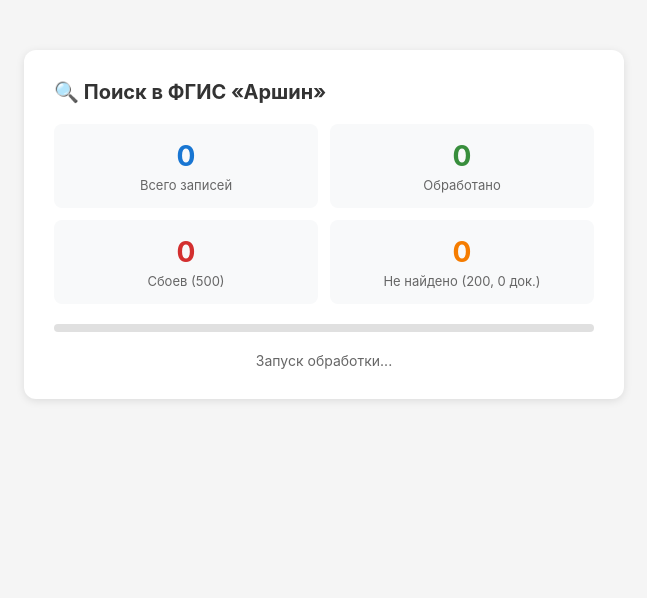
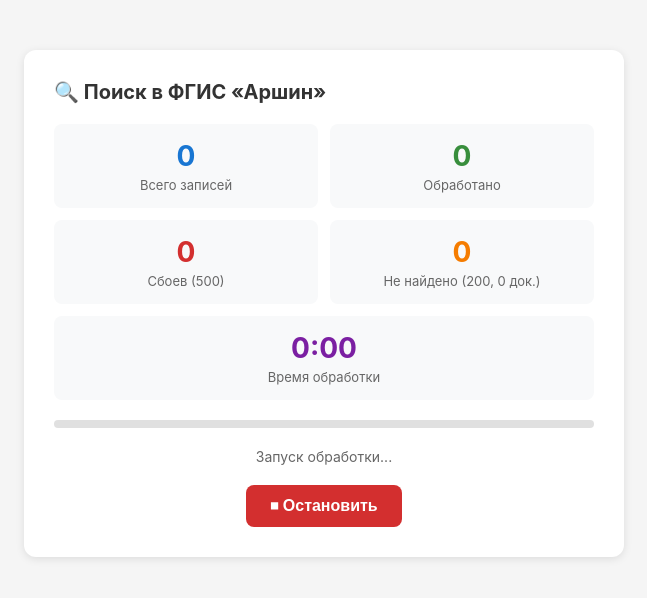
Before and after one commit to hvt62/rabota-s-fgis-arshin, a Flask app: template templates/progress.html in a window 1280 px wide. Shown: the top 598 px of the page, without its empty margins (316-963 px from the left). Run offline with Flask 3, Linux system fonts and the light colour scheme; the template is opened without the code that fills it, so the values that code supplies are empty.

Commit message:
feat: кнопка остановки обработки, время обработки на странице прогресса

```diff
--- a/app.py
+++ b/app.py
@@ -159,12 +159,46 @@ def process_docs(docs, num, mi_type):
     return records
 
 
+def finalize_results(task_id, rows_data, results, errors_list):
+    """Финализировать результаты: добавить не найденные, отсортировать."""
+    with progress_lock:
+        pending = progress_store[task_id].get("pending_items", [])
+
+    for item in pending:
+        results.append({
+            "number": item["number"],
+            "input_type": item["type"] if item["type"] else "",
+            "mi_number": "",
+            "title": "Не найдено",
+            "type": "",
+            "modification": "",
+            "verification_date": "",
+            "valid_date": "",
+            "applicability": "",
+            "org_title": "",
+            "result_docnum": "",
+        })
+
+    order = {item["number"]: idx for idx, item in enumerate(rows_data)}
+    results.sort(key=lambda r: order.get(r["number"], 999))
+
+    with progress_lock:
+        progress_store[task_id]["status"] = "complete"
+        progress_store[task_id]["results"] = results
+        progress_store[task_id]["errors_list"] = errors_list
+        progress_store[task_id]["not_found_count"] = sum(1 for r in results if r["title"] == "Не найдено")
+        progress_store[task_id]["rows_data"] = rows_data
+
+
 def process_items_background(task_id, rows_data):
     """Фоновая обработка всех номеров с обновлением прогресса."""
     delays = [3, 7, 12, 18, 25]
     pending = list(rows_data)
     results = []
     errors_list = []
+
+    with progress_lock:
+        progress_store[task_id]["pending_items"] = pending
 
     for iteration, delay in enumerate(delays, 1):
         if not pending:
@@ -176,6 +210,13 @@ def process_items_background(task_id, rows_data):
         still_pending = []
 
         for idx, item in enumerate(pending):
+            # Проверка отмены
+            with progress_lock:
+                if progress_store[task_id].get("cancel"):
+                    print(f"[App] {task_id}: получен сигнал отмены")
+                    finalize_results(task_id, rows_data, results, errors_list)
+                    return
+
             num = item["number"]
             mi_type = item["type"] if item["type"] else ""
 
@@ -209,32 +250,10 @@ def process_items_background(task_id, rows_data):
         results.extend(found_this_iter)
         pending = still_pending
 
-    # Оставшиеся не найденными — добавляем как "Не найдено"
-    for item in pending:
-        results.append({
-            "number": item["number"],
-            "input_type": item["type"] if item["type"] else "",
-            "mi_number": "",
-            "title": "Не найдено",
-            "type": "",
-            "modification": "",
-            "verification_date": "",
-            "valid_date": "",
-            "applicability": "",
-            "org_title": "",
-            "result_docnum": "",
-        })
+        with progress_lock:
+            progress_store[task_id]["pending_items"] = pending
 
-    # Сортируем результаты в порядке исходных номеров
-    order = {item["number"]: idx for idx, item in enumerate(rows_data)}
-    results.sort(key=lambda r: order.get(r["number"], 999))
-
-    with progress_lock:
-        progress_store[task_id]["status"] = "complete"
-        progress_store[task_id]["results"] = results
-        progress_store[task_id]["errors_list"] = errors_list
-        progress_store[task_id]["not_found_count"] = sum(1 for r in results if r["title"] == "Не найдено")
-        progress_store[task_id]["rows_data"] = rows_data
+    finalize_results(task_id, rows_data, results, errors_list)
 
 
 @app.route("/", methods=["GET", "POST"])
@@ -273,10 +292,13 @@ def index():
                 "errors": 0,
                 "not_found": 0,
                 "status": "running",
+                "cancel": False,
+                "start_time": time.time(),
                 "results": [],
                 "errors_list": [],
                 "rows_data": rows_data,
                 "not_found_count": 0,
+                "pending_items": [],
             }
 
         thread = threading.Thread(target=process_items_background, args=(task_id, rows_data))
@@ -302,13 +324,25 @@ def progress_data(task_id):
         data = progress_store.get(task_id)
         if not data:
             return {"status": "error", "message": "Задача не найдена"}
+        elapsed = time.time() - data["start_time"]
         return {
             "total": data["total"],
             "processed": data["processed"],
             "errors": data["errors"],
             "not_found": data["not_found"],
             "status": data["status"],
+            "elapsed": round(elapsed),
         }
+
+
+@app.route("/cancel_task/<task_id>", methods=["POST"])
+def cancel_task(task_id):
+    with progress_lock:
+        data = progress_store.get(task_id)
+        if not data or data["status"] != "running":
+            return {"status": "error", "message": "Задача не найдена или уже завершена"}
+        data["cancel"] = True
+    return {"status": "ok"}
 
 
 @app.route("/results/<task_id>")
--- a/templates/progress.html
+++ b/templates/progress.html
@@ -48,6 +48,7 @@
         .stat-value.error { color: #d32f2f; }
         .stat-value.not-found { color: #f57c00; }
         .stat-value.success { color: #388e3c; }
+        .stat-value.time { color: #7b1fa2; }
         .progress-bar {
             height: 8px;
             background: #e0e0e0;
@@ -66,19 +67,40 @@
             text-align: center;
             color: #666;
             font-size: 14px;
+            margin-bottom: 20px;
         }
         .hidden { display: none; }
         .btn {
             display: inline-block;
-            background: #1976d2;
-            color: white;
             padding: 12px 24px;
             border-radius: 8px;
             text-decoration: none;
             font-size: 16px;
-            margin-top: 20px;
+            cursor: pointer;
+            border: none;
+            font-weight: 600;
         }
-        .btn:hover { background: #1565c0; }
+        .btn-primary {
+            background: #1976d2;
+            color: white;
+        }
+        .btn-primary:hover { background: #1565c0; }
+        .btn-danger {
+            background: #d32f2f;
+            color: white;
+        }
+        .btn-danger:hover { background: #c62828; }
+        .btn-secondary {
+            background: #e8e8e8;
+            color: #333;
+        }
+        .btn-secondary:hover { background: #d0d0d0; }
+        .actions {
+            display: flex;
+            gap: 12px;
+            justify-content: center;
+            flex-wrap: wrap;
+        }
     </style>
 </head>
 <body>
@@ -102,6 +124,10 @@
                 <div class="stat-value not-found" id="not_found">0</div>
                 <div class="stat-label">Не найдено (200, 0 док.)</div>
             </div>
+            <div class="stat" style="grid-column: 1 / -1;">
+                <div class="stat-value time" id="elapsed">0:00</div>
+                <div class="stat-label">Время обработки</div>
+            </div>
         </div>
 
         <div class="progress-bar">
@@ -110,14 +136,28 @@
 
         <div class="status-text" id="statusText">Запуск обработки...</div>
 
+        <div class="actions" id="actionsBlock">
+            <button class="btn btn-danger" id="stopBtn" onclick="stopTask()">⏹ Остановить</button>
+        </div>
+
         <div id="completeBlock" class="hidden" style="text-align:center;">
-            <a class="btn" id="resultsLink" href="#">📊 Показать результаты</a>
+            <div class="actions">
+                <a class="btn btn-primary" id="resultsLink" href="#">📊 Показать результаты</a>
+                <a href="/" class="btn btn-secondary">← Новый поиск</a>
+            </div>
         </div>
     </div>
 
     <script>
         const taskId = '{{ task_id }}';
         const pollInterval = 10000;
+        let startTime = null;
+
+        function formatTime(seconds) {
+            const m = Math.floor(seconds / 60);
+            const s = seconds % 60;
+            return m + ':' + (s < 10 ? '0' : '') + s;
+        }
 
         function updateProgress() {
             fetch('/progress_data/' + taskId)
@@ -128,6 +168,10 @@
                     document.getElementById('errors').textContent = data.errors;
                     document.getElementById('not_found').textContent = data.not_found;
 
+                    if (data.elapsed !== undefined) {
+                        document.getElementById('elapsed').textContent = formatTime(data.elapsed);
+                    }
+
                     const pct = data.total > 0 ? Math.round((data.processed / data.total) * 100) : 0;
                     document.getElementById('progressFill').style.width = pct + '%';
 
@@ -137,6 +181,7 @@
                         setTimeout(updateProgress, pollInterval);
                     } else if (data.status === 'complete') {
                         document.getElementById('statusText').textContent = '✅ Обработка завершена!';
+                        document.getElementById('stopBtn').classList.add('hidden');
                         document.getElementById('completeBlock').classList.remove('hidden');
                         document.getElementById('resultsLink').href = '/results/' + taskId;
                     }
@@ -146,6 +191,23 @@
                 });
         }
 
+        function stopTask() {
+            if (!confirm('Остановить обработку? Будут показаны результаты по уже обработанным номерам.')) return;
+
+            document.getElementById('stopBtn').disabled = true;
+            document.getElementById('stopBtn').textContent = '⏹ Остановка...';
+
+            fetch('/cancel_task/' + taskId, { method: 'POST' })
+                .then(r => r.json())
+                .then(data => {
+                    if (data.status === 'ok') {
+                        document.getElementById('statusText').textContent = '⏹ Остановка обработки...';
+                        // Уменьшаем интервал, чтобы быстрее увидеть завершение
+                        setTimeout(updateProgress, 2000);
+                    }
+                });
+        }
+
         updateProgress();
     </script>
 </body>
```
